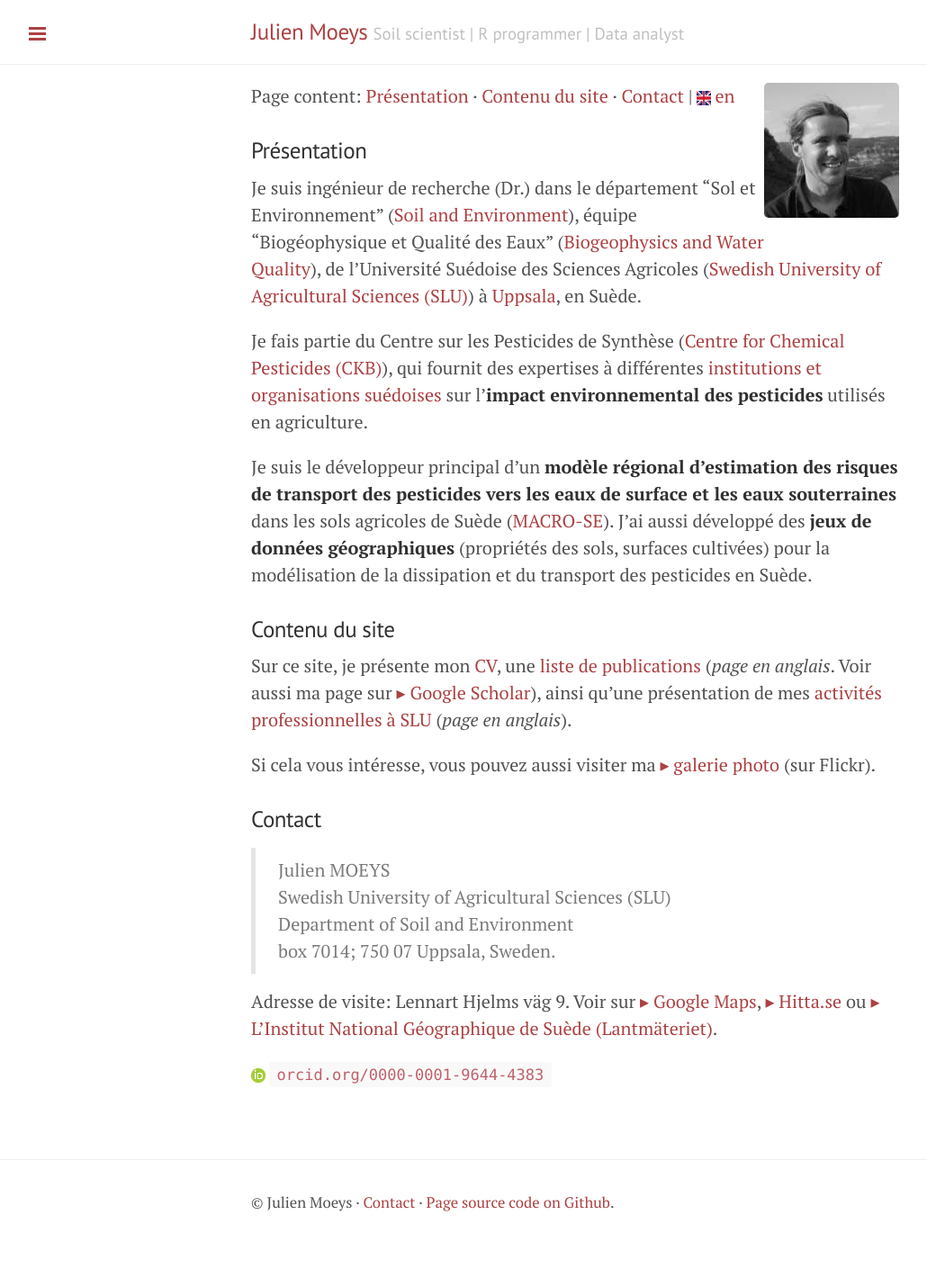
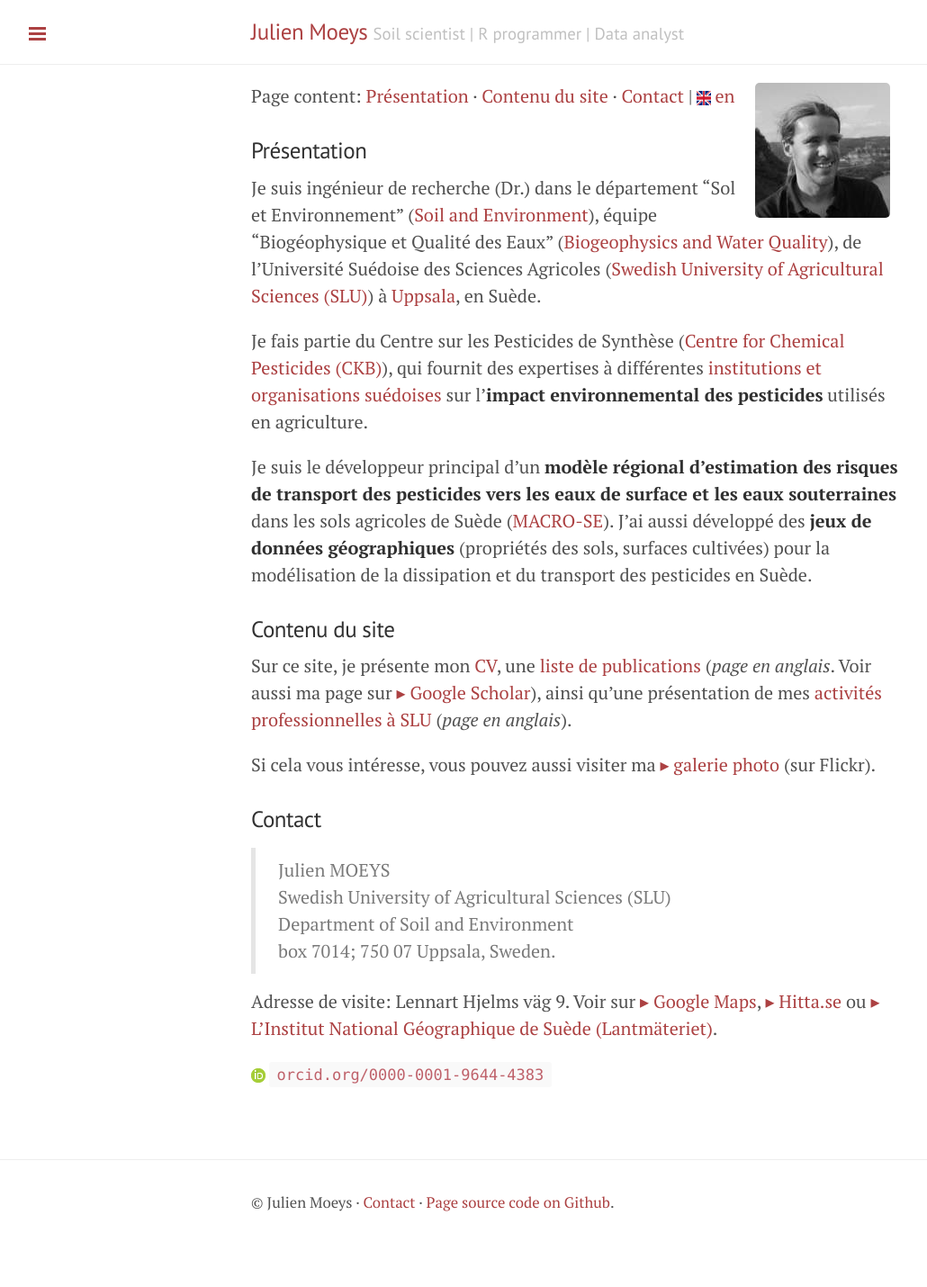
Before and after one commit to julienmoeys/julienmoeys.github.io, a Jekyll site: the page built from fr/index.md, in a window 1280 px wide. Shown: the whole page at 90% size, without its empty margins (1-1031 px from the left). Built offline with Jekyll 4.4.1, drawn with Linux system fonts in a browser that asks for light colours; Markdown is read by kramdown in place of the engine named in the settings.

Commit message:
align avatar with css

```diff
--- a/fr/index.md
+++ b/fr/index.md
@@ -5,7 +5,7 @@ longtitle : Julien Moeys
 weight    : 1
 ---
 
-<img src="/assets/img/jmoeys-avatar-small.jpg" alt="Photo de Julien Moeys" align="right"/>
+<img src="/assets/img/jmoeys-avatar-small.jpg" alt="Photo of Julien Moeys" class="right"/>
 
 Page content: [Présentation](#presentation) &middot;
 [Contenu du site](#contenudusite) &middot; [Contact](#contact) |
```
